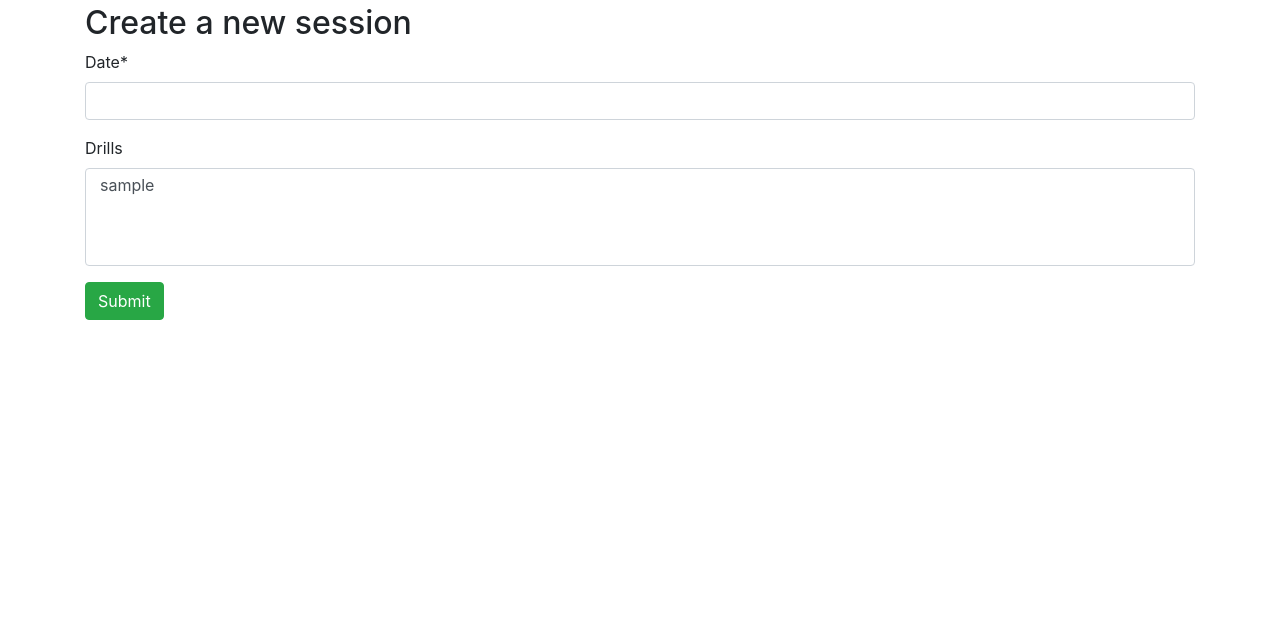
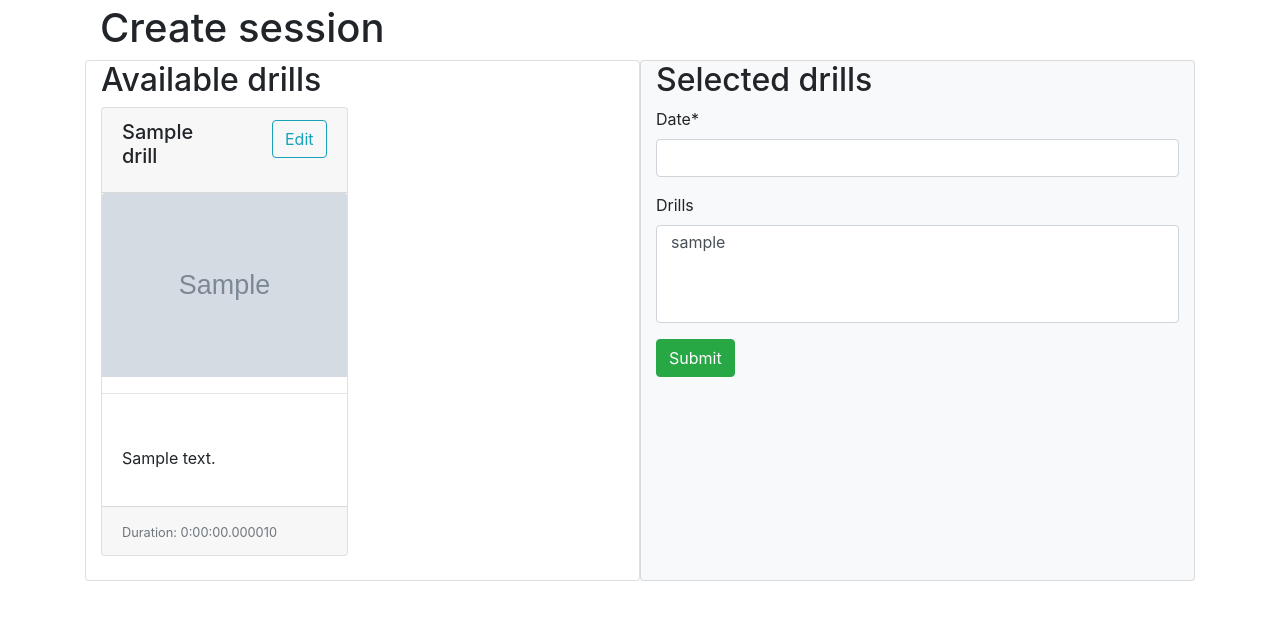
Before and after one commit to hrother/keeper_training, a Django app: page /sessions/add in a window 1280 px wide. Shown: the part 56-676 px from the top of the page. Run offline with Django 3.2, Linux system fonts and the light colour scheme; a user stored in the database is signed in; tables that the repository leaves empty hold one stand-in row (values such as "Sample post"); grey boxes marked "Sample" are stand-in pictures; some libraries are stand-ins or nearby versions.

Commit message:
Use sortable js to drag and drop drills into session

```diff
--- a/keeper_training/templates/drills/_drill.html
+++ b/keeper_training/templates/drills/_drill.html
@@ -5,8 +5,9 @@
             <div class="col">
                 <h5 class="card-title">{{drill.name}}</h5>
             </div>
-            <div class="col"><a href="{% url 'drills:update' drill.slug %}"
-                    class="btn btn-outline-info float-right">Edit</a></div>
+            <div class="col">
+                <a href="{% url 'drills:update' drill.slug %}" class="btn btn-outline-info float-right">Edit</a>
+            </div>
         </div>
     </div>
     <img src="{{drill.image_url|default_if_none:'#' }}" class="card-img-top" alt="Image of drill">
--- a/keeper_training/templates/training_sessions/trainingsession_form.html
+++ b/keeper_training/templates/training_sessions/trainingsession_form.html
@@ -1,12 +1,88 @@
 {% extends "base.html" %}
 {% load crispy_forms_tags %}
 
-{% block title %}New session{% endblock title %}
+{% block title %}{{action}} session{% endblock title %}
 {% block content %}
-<h2>Create a new session</h2>
-<form class="form" method="post" enctype="multipart/form-data">
-    {% csrf_token %}
-    {{form | crispy}}
-    <button type="submit" , class="btn btn-success">Submit</button>
-</form>
+<div class="container-fluid">
+    <h1>{{action}} session </h1>
+    <div class="row">
+        <div class="card col">
+            <h2>Available drills</h2>
+            <div id="all-drills-grid" class="row row-cols-1 row-cols-md-2">
+                {% for drill in all_drills %}
+                <div class="col mb-4 " data-id="{{drill.pk}}">
+                    {% include "drills/_drill.html" %}
+                </div>
+                {% endfor %}
+            </div>
+        </div>
+        <div class="col card bg-light">
+            <h2>Selected drills</h2>
+
+            <form class="form" method="post" enctype="multipart/form-data">
+                {% csrf_token %}
+                {{form | crispy}}
+                <div id="selected-drills" class="row row-cols-1 row-cols-md-2">
+                    {% for drill in ordered_drills %}
+                    <div class="col mb-4 " data-id="{{drill.pk}}">
+                        {% include "drills/_drill.html" %}
+                    </div>
+                    {% endfor %}
+                </div>
+                <button type="submit" , class="btn btn-success">Submit</button>
+            </form>
+        </div>
+    </div>
+</div>
+{% csrf_token %}
 {% endblock content %}
+
+{% block javascript %}
+{{ block.super }}
+<script src="http://SortableJS.github.io/Sortable/Sortable.js"></script>
+<script>
+    const csrftoken = document.querySelector('[name=csrfmiddlewaretoken]').value;
+    function csrfSafeMethod(method) {
+        // these HTTP methods do not require CSRF protection
+        return (/^(GET|HEAD|OPTIONS|TRACE)$/.test(method));
+    }
+    // Ensure jQuery AJAX calls set the CSRF header to prevent security errors
+    $.ajaxSetup({
+        beforeSend: function (xhr, settings) {
+            if (!csrfSafeMethod(settings.type) && !this.crossDomain) {
+                xhr.setRequestHeader("X-CSRFToken", csrftoken);
+            }
+        }
+    });
+    new Sortable(document.getElementById("all-drills-grid"), {
+        group: "shared",
+
+        animation: 150,
+        mutliDrag: true,
+        chosenClass: "border-info",
+        fallbackTolerance: 3
+    });
+    const selected = new Sortable(document.getElementById("selected-drills"), {
+        group: "shared",
+        store: {
+            /**
+             * Save the order of elements. Called onEnd (when the item is dropped).
+             * @param {Sortable}  sortable
+             */
+            set: function (sortable) {
+                var order = sortable.toArray();
+                for (const option of document.querySelectorAll('#id_drills option')) {
+                    const value = option.value;
+
+                    if (order.indexOf(value) !== -1) {
+                        option.setAttribute('selected', 'selected');
+                    }
+                    else {
+                        option.removeAttribute('selected')
+                    }
+                }
+            }
+        },
+    });
+</script>
+{% endblock javascript %}
--- a/keeper_training/training_sessions/views.py
+++ b/keeper_training/training_sessions/views.py
@@ -17,6 +17,7 @@ from django.views.generic.base import View
 
 from .models import SessionDrills
 from .models import TrainingSession
+from keeper_training.drills.models import Drill
 
 
 class TrainingSessionListView(LoginRequiredMixin, ListView):
@@ -41,6 +42,12 @@ class TrainingSessionCreateView(LoginRequiredMixin, CreateView):
         "drills",
     )
 
+    def get_context_data(self, **kwargs: Any) -> Dict[str, Any]:
+        ctx = super().get_context_data(**kwargs)
+        ctx["action"] = "Create"
+        ctx["all_drills"] = Drill.objects.all()
+        return ctx
+
     def form_valid(self, form: BaseModelForm) -> HttpResponse:
         form.instance.coach = self.request.user
         return super().form_valid(form)
@@ -52,6 +59,23 @@ class TrainingSessionUpdateView(LoginRequiredMixin, UpdateView):
         "date",
         "drills",
     )
+
+    def get_context_data(self, **kwargs: Any) -> Dict[str, Any]:
+        ctx = super().get_context_data(**kwargs)
+        ctx["action"] = "Update"
+        ctx["ordered_drills"] = [
+            sd.drill for sd in ctx["object"].sessiondrills_set.all()
+        ]
+        ctx["all_drills"] = Drill.objects.exclude(
+            pk__in=[d.pk for d in ctx["ordered_drills"]]
+        )
+        return ctx
+
+    def get_form_kwargs(self):
+        """Return the keyword arguments for instantiating the form."""
+        kwargs = super().get_form_kwargs()
+        print(kwargs)
+        return kwargs
 
     def form_valid(self, form: BaseModelForm) -> HttpResponse:
         form.instance.coach = self.request.user
```
